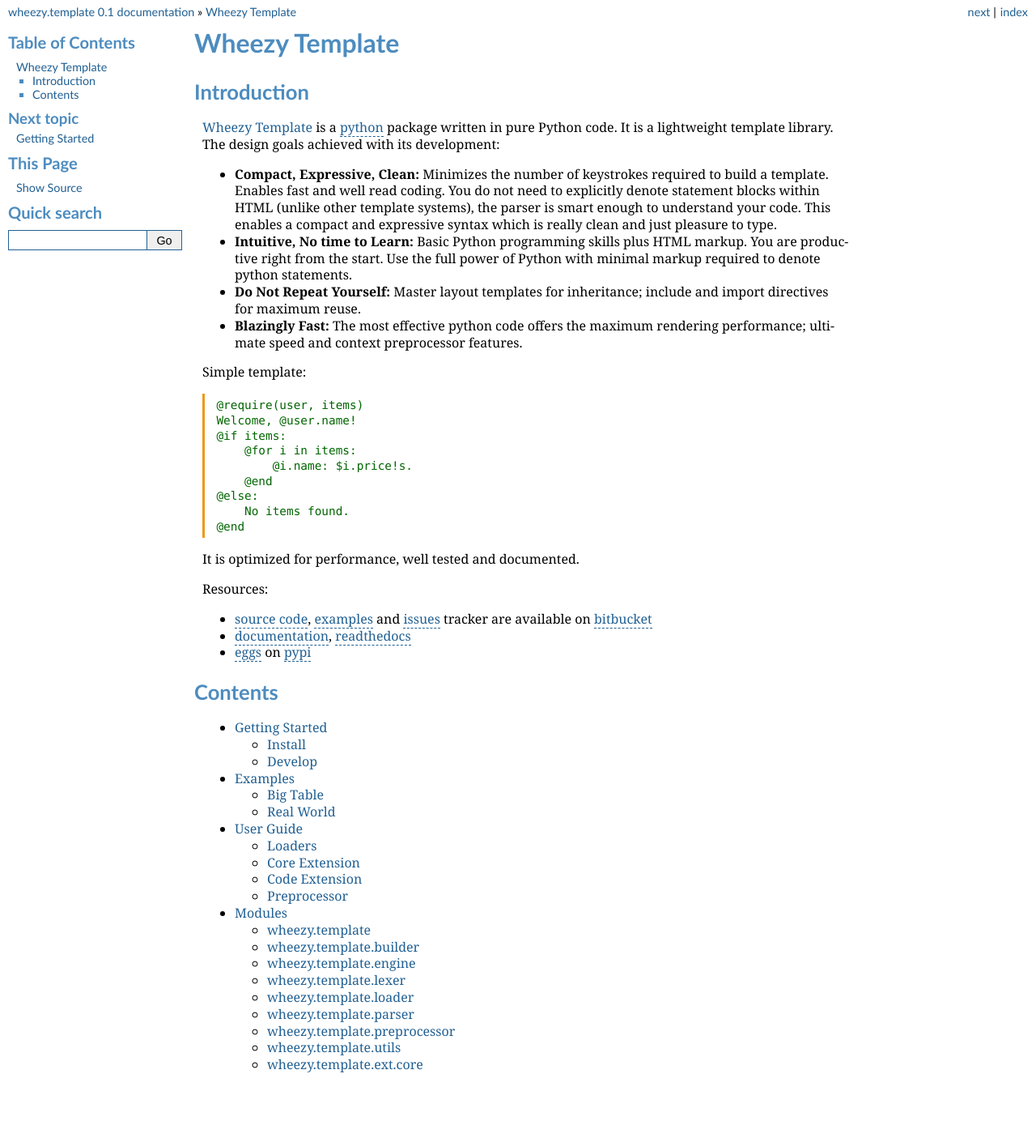
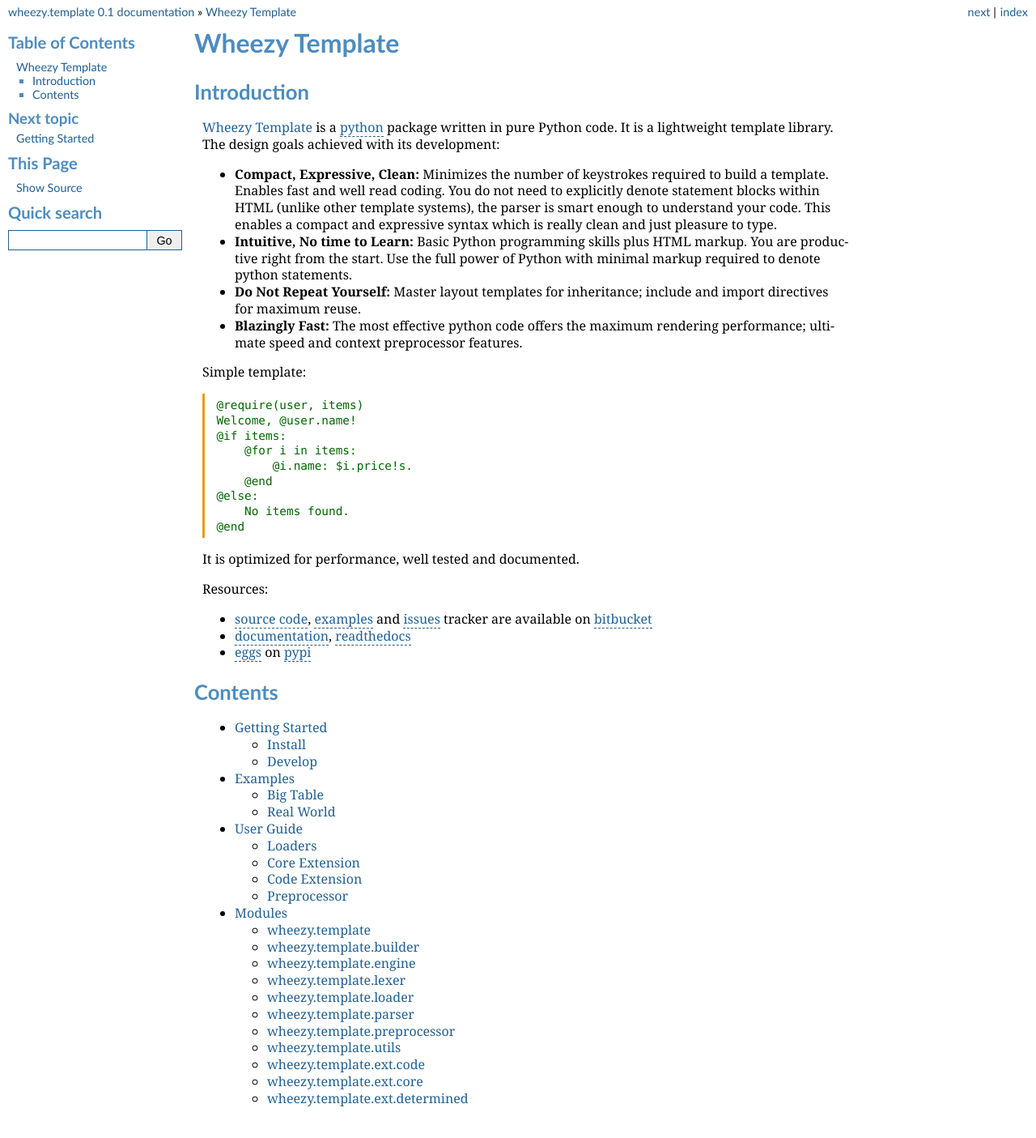
Before and after one commit to akornatskyy/wheezy.template, a Sphinx documentation site: the page built from doc/index.rst, in a window 1280 px wide. Shown: the top 1405 px of the page at 81% size. Built offline with Sphinx 7.4.7, drawn with Linux system fonts in a browser that asks for light colours.

Commit message:
Added code and determined extentions to doc modules.

```diff
--- a/doc/modules.rst
+++ b/doc/modules.rst
@@ -49,8 +49,20 @@ wheezy.template.utils
 .. automodule:: wheezy.template.utils
    :members:
 
+wheezy.template.ext.code
+------------------------
+
+.. automodule:: wheezy.template.ext.code
+   :members:
+
 wheezy.template.ext.core
 ------------------------
 
 .. automodule:: wheezy.template.ext.core
    :members:
+
+wheezy.template.ext.determined
+------------------------------
+
+.. automodule:: wheezy.template.ext.determined
+   :members:
```
